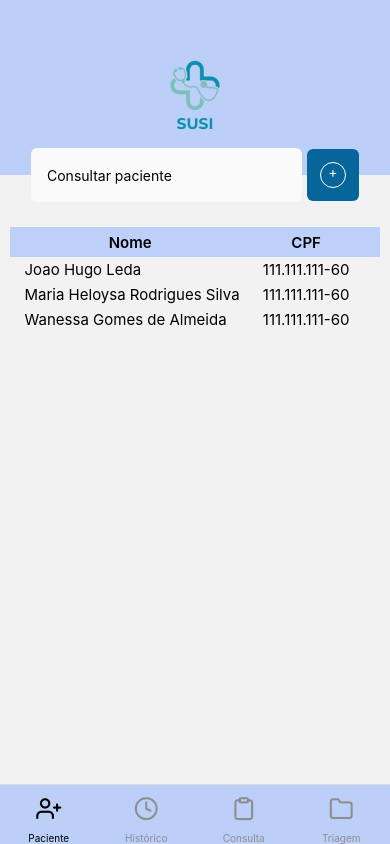
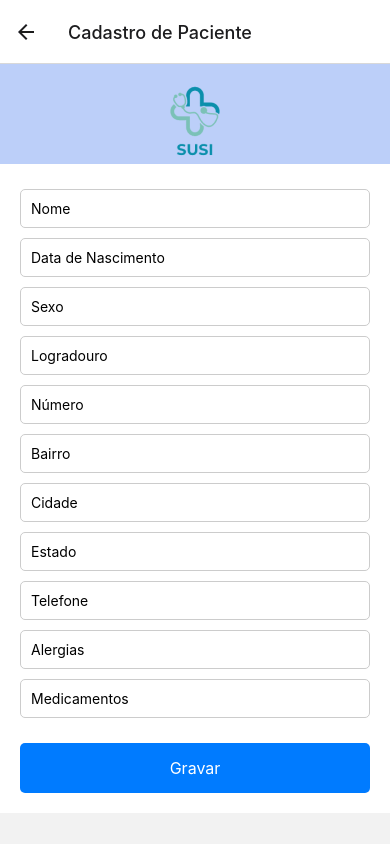
Before and after one commit to HugoLeda/saude-indeteligente, a React Native app in the folder SUSI/: screen /CadastroPaciente in a window 390 px wide. Built offline with nearby package versions, Linux system fonts and the light colour scheme.

Commit message:
create registerPaciente

```diff
--- a/SUSI/src/components/Header/index.jsx
+++ b/SUSI/src/components/Header/index.jsx
@@ -1,15 +1,11 @@
 import { View, Image } from 'react-native';
+import { styles } from './styles';
+import logo from '../../assets/logo.png';
 
-import { styles } from './styles';
-
-import logo from '../../assets/logo.png'
-
-export default function Header() {
+export default function Header({ height = 175 }) {
   return (
-    <View style={styles.containerHead}>
-      <Image
-        source={logo}
-      />
+    <View style={[styles.containerHead, { height }]}>
+      <Image source={logo} />
     </View>
-  )
+  );
 }
--- a/SUSI/src/components/Header/styles.js
+++ b/SUSI/src/components/Header/styles.js
@@ -1,12 +1,11 @@
-import { StyleSheet } from "react-native";
+import { StyleSheet } from 'react-native';
 
 export const styles = StyleSheet.create({
   containerHead: {
     backgroundColor: 'rgba(153, 185, 255, 0.6)',
-    height: 175,
     paddingTop: 25,
     alignSelf: 'stretch',
     justifyContent: 'center',
     alignItems: 'center',
   },
-})
+});
--- a/SUSI/src/components/SearchInput/index.jsx
+++ b/SUSI/src/components/SearchInput/index.jsx
@@ -1,7 +1,12 @@
+import { useNavigation } from '@react-navigation/native';
+
 import { Text, TextInput, TouchableOpacity, View } from 'react-native';
 import { styles } from './styles';
 
-export default function SearchInput({ placeholder, searchTerm, setSearchTerm }) {
+export default function SearchInput({ placeholder, searchTerm, setSearchTerm, registerScreen }) {
+
+  const navigation = useNavigation();
+
   return (
     <View style={styles.containerInput}>
       <TextInput
@@ -11,7 +16,10 @@ export default function SearchInput({ placeholder, searchTerm, setSearchTerm })
         value={searchTerm}
         onChangeText={text => setSearchTerm(text)}
       />
-      <TouchableOpacity style={styles.button}>
+      <TouchableOpacity
+        style={styles.button}
+        onPress={() => navigation.navigate(registerScreen)}
+      >
         <Text style={styles.buttonContent}>+</Text>
       </TouchableOpacity>
     </View>
--- a/SUSI/src/routes/stack.routes.jsx
+++ b/SUSI/src/routes/stack.routes.jsx
@@ -1,6 +1,9 @@
 import React from 'react';
 import { createStackNavigator } from '@react-navigation/stack';
 import TabRoutes from './tab.routes'
+
+import CadastroPaciente from '../screens/CadastroPaciente';
+
 
 const Stack = createStackNavigator();
 
@@ -8,6 +11,7 @@ export default function StackRoutes() {
   return (
     <Stack.Navigator>
       <Stack.Screen name="Home" component={TabRoutes} options={{ headerShown: false }} />
+      <Stack.Screen name="CadastroPaciente" component={CadastroPaciente} options={{ headerShown: true, title: 'Cadastro de Paciente' }} />
     </Stack.Navigator>
   );
 }
--- a/SUSI/src/screens/CadastroPaciente/index.jsx
+++ b/SUSI/src/screens/CadastroPaciente/index.jsx
@@ -0,0 +1,144 @@
+import { StatusBar } from 'expo-status-bar';
+import { useState } from 'react';
+import { StyleSheet, Text, TextInput, TouchableOpacity, View, ScrollView } from 'react-native';
+import Header from '../../components/Header';
+
+export default function CadastroPaciente() {
+  const [nome, setNome] = useState('');
+  const [dataNascimento, setDataNascimento] = useState('');
+  const [sexo, setSexo] = useState('');
+  const [logradouro, setLogradouro] = useState('');
+  const [numero, setNumero] = useState('');
+  const [bairro, setBairro] = useState('');
+  const [cidade, setCidade] = useState('');
+  const [estado, setEstado] = useState('');
+  const [telefone, setTelefone] = useState('');
+  const [alergias, setAlergias] = useState('');
+  const [medicamentos, setMedicamentos] = useState('');
+
+  const handleGravar = () => {
+    console.log({
+      nome,
+      dataNascimento,
+      sexo,
+      logradouro,
+      numero,
+      bairro,
+      cidade,
+      estado,
+      telefone,
+      alergias,
+      medicamentos,
+    });
+  };
+
+  return (
+    <View style={styles.screen}>
+      <Header height={100}/>
+      <StatusBar style="auto" />
+      <ScrollView contentContainerStyle={styles.container}>
+        <TextInput
+          style={styles.input}
+          placeholder="Nome"
+          value={nome}
+          onChangeText={setNome}
+        />
+        <TextInput
+          style={styles.input}
+          placeholder="Data de Nascimento"
+          value={dataNascimento}
+          onChangeText={setDataNascimento}
+        />
+        <TextInput
+          style={styles.input}
+          placeholder="Sexo"
+          value={sexo}
+          onChangeText={setSexo}
+        />
+        <TextInput
+          style={styles.input}
+          placeholder="Logradouro"
+          value={logradouro}
+          onChangeText={setLogradouro}
+        />
+        <TextInput
+          style={styles.input}
+          placeholder="Número"
+          value={numero}
+          onChangeText={setNumero}
+        />
+        <TextInput
+          style={styles.input}
+          placeholder="Bairro"
+          value={bairro}
+          onChangeText={setBairro}
+        />
+        <TextInput
+          style={styles.input}
+          placeholder="Cidade"
+          value={cidade}
+          onChangeText={setCidade}
+        />
+        <TextInput
+          style={styles.input}
+          placeholder="Estado"
+          value={estado}
+          onChangeText={setEstado}
+        />
+        <TextInput
+          style={styles.input}
+          placeholder="Telefone"
+          value={telefone}
+          onChangeText={setTelefone}
+        />
+        <TextInput
+          style={styles.input}
+          placeholder="Alergias"
+          value={alergias}
+          onChangeText={setAlergias}
+        />
+        <TextInput
+          style={styles.input}
+          placeholder="Medicamentos"
+          value={medicamentos}
+          onChangeText={setMedicamentos}
+        />
+        <TouchableOpacity style={styles.button} onPress={handleGravar}>
+          <Text style={styles.buttonText}>Gravar</Text>
+        </TouchableOpacity>
+      </ScrollView>
+    </View>
+  );
+}
+
+const styles = StyleSheet.create({
+  screen: {
+    flex: 1,
+  },
+  container: {
+    padding: 20,
+    backgroundColor: '#fff',
+    alignItems: 'center',
+    justifyContent: 'center',
+  },
+  input: {
+    width: '100%',
+    padding: 10,
+    marginVertical: 5,
+    borderWidth: 1,
+    borderColor: '#ccc',
+    borderRadius: 5,
+  },
+  button: {
+    marginTop: 20,
+    width: '100%',
+    padding: 15,
+    backgroundColor: '#007BFF',
+    borderRadius: 5,
+    alignItems: 'center',
+  },
+  buttonText: {
+    color: '#fff',
+    fontSize: 16,
+  },
+});
--- a/SUSI/src/screens/Paciente/index.jsx
+++ b/SUSI/src/screens/Paciente/index.jsx
@@ -15,6 +15,7 @@ export default function Paciente() {
         placeholder={'Consultar paciente'}
         searchTerm={searchTerm}
         setSearchTerm={setSearchTerm}
+        registerScreen={'CadastroPaciente'}
       />
       <Grid
         TitleOne={'Nome'}
--- a/SUSI/src/screens/Triagem/index.jsx
+++ b/SUSI/src/screens/Triagem/index.jsx
@@ -1,30 +1,36 @@
 import { StatusBar } from 'expo-status-bar';
-import { Text, TextInput, TouchableOpacity, View } from 'react-native';
+import { useState } from 'react';
+import { StyleSheet, Text, TouchableOpacity, View } from 'react-native';
+import Header from '../../components/Header';
+import SearchInput from '../../components/SearchInput';
+import Grid from '../../components/Grid';
 
-import { styles } from './styles';
-import { useState } from 'react';
-
-export default function Triagem() {
-
-  const [description, setDescrription] = useState('')
+export default function Paciente() {
+  const [searchTerm, setSearchTerm] = useState('');
 
   return (
-    <View style={styles.container}>
-      <View style={styles.containerHead}>
-        <Text style={styles.text}>Triagem</Text>
-      </View>
-      <View style={styles.containerInput}>
-        <TextInput
-          style={styles.input}
-          placeholder='Consultar triagem'
-          placeholderTextColor='#808080'
-          value={description}
-        />
-        <TouchableOpacity style={styles.button}>
-          <Text style={styles.buttonContent}>+</Text>
-        </TouchableOpacity>
-      </View>
+    <View>
+      <Header/>
+      <SearchInput
+        placeholder={'Consultar triagem'}
+        searchTerm={searchTerm}
+        setSearchTerm={setSearchTerm}
+      />
+      <Grid
+        TitleOne={'Nome'}
+        TitleTwo={'Data'}
+        searchTerm={searchTerm}
+      />
       <StatusBar style="auto" />
     </View>
   );
 }
+
+const styles = StyleSheet.create({
+  container: {
+    flex: 1,
+    backgroundColor: '#fff',
+    alignItems: 'center',
+    justifyContent: 'center',
+  },
+});
```
